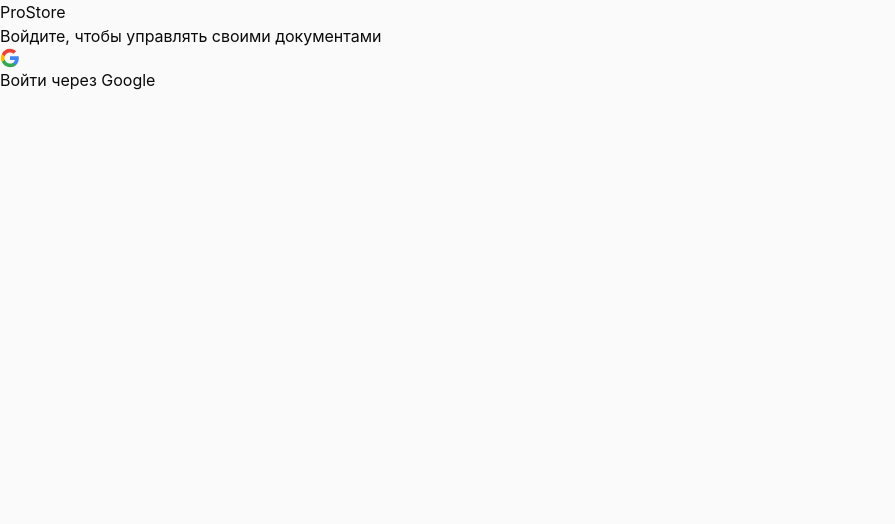
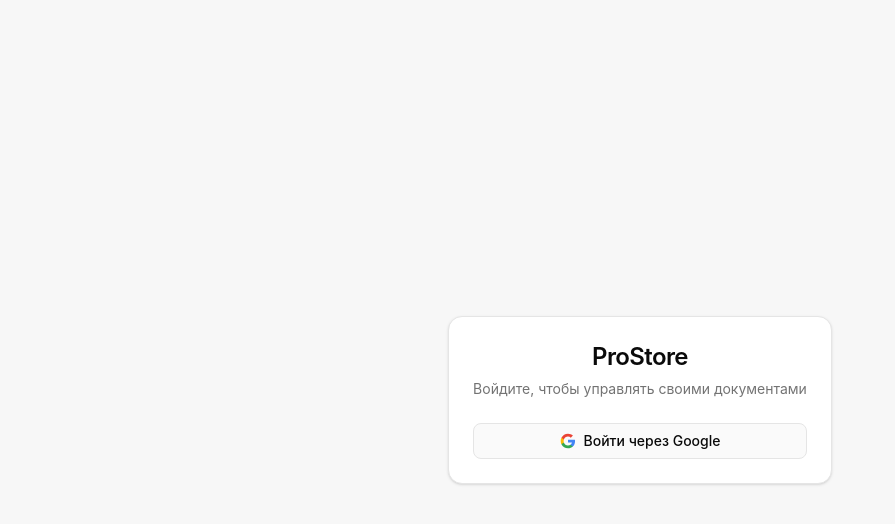
Before and after one commit to evbukanov-tech/realty-playbook, a Next.js app: page /login in a window 1280 px wide. Shown: the top 524 px of the page, without its empty margins (0-895 px from the left). Built offline with nearby package versions, Linux system fonts and the light colour scheme; no server answers.

Commit message:
Refactor HomePage and LoginPage components: removed database fetching in HomePage for session-based redirection, and redesigned LoginPage with a new card layout and UI components for improved user experience.

```diff
--- a/src/app/login/page.tsx
+++ b/src/app/login/page.tsx
@@ -1,6 +1,14 @@
 import { signIn } from "@/auth";
 import { auth } from "@/auth";
 import { redirect } from "next/navigation";
+import { Button } from "@/components/ui/button";
+import {
+  Card,
+  CardContent,
+  CardDescription,
+  CardHeader,
+  CardTitle,
+} from "@/components/ui/card";
 
 export default async function LoginPage() {
   const session = await auth();
@@ -10,23 +18,28 @@
   }
 
   return (
-    <main className="auth-page">
-      <div className="auth-card">
-        <h1>ProStore</h1>
-        <p className="subtitle">Войдите, чтобы управлять своими документами</p>
-
+    <main className="flex min-h-screen items-center justify-center bg-muted/40 px-4">
+      <Card className="w-full max-w-sm">
+        <CardHeader className="text-center">
+          <CardTitle className="text-2xl">ProStore</CardTitle>
+          <CardDescription>
+            Войдите, чтобы управлять своими документами
+          </CardDescription>
+        </CardHeader>
+        <CardContent>
           <form
             action={async () => {
               "use server";
               await signIn("google", { redirectTo: "/dashboard" });
             }}
           >
-          <button type="submit" className="btn-google">
+            <Button type="submit" variant="outline" className="w-full">
               <GoogleIcon />
               Войти через Google
-          </button>
+            </Button>
           </form>
-      </div>
+        </CardContent>
+      </Card>
     </main>
   );
 }
--- a/src/app/page.tsx
+++ b/src/app/page.tsx
@@ -1,31 +1,7 @@
-import { prisma } from "@/lib/prisma";
-
-export const dynamic = "force-dynamic";
+import { auth } from "@/auth";
+import { redirect } from "next/navigation";
 
 export default async function HomePage() {
-  const notes = await prisma.note.findMany({
-    orderBy: { createdAt: "desc" },
-  });
-
-  return (
-    <main>
-      <h1>Realty Playbook</h1>
-      <p className="subtitle">Заметки из PostgreSQL (Neon)</p>
-
-      {notes.length === 0 ? (
-        <p className="empty">Заметок пока нет. Запустите seed: npm run db:seed</p>
-      ) : (
-        <ul>
-          {notes.map((note) => (
-            <li key={note.id}>
-              <strong>{note.title}</strong>
-              <time dateTime={note.createdAt.toISOString()}>
-                {note.createdAt.toLocaleString("ru-RU")}
-              </time>
-            </li>
-          ))}
-        </ul>
-      )}
-    </main>
-  );
+  const session = await auth();
+  redirect(session?.user ? "/dashboard" : "/login");
 }
```
Lines whose indentation alone changed are shown as unchanged.
